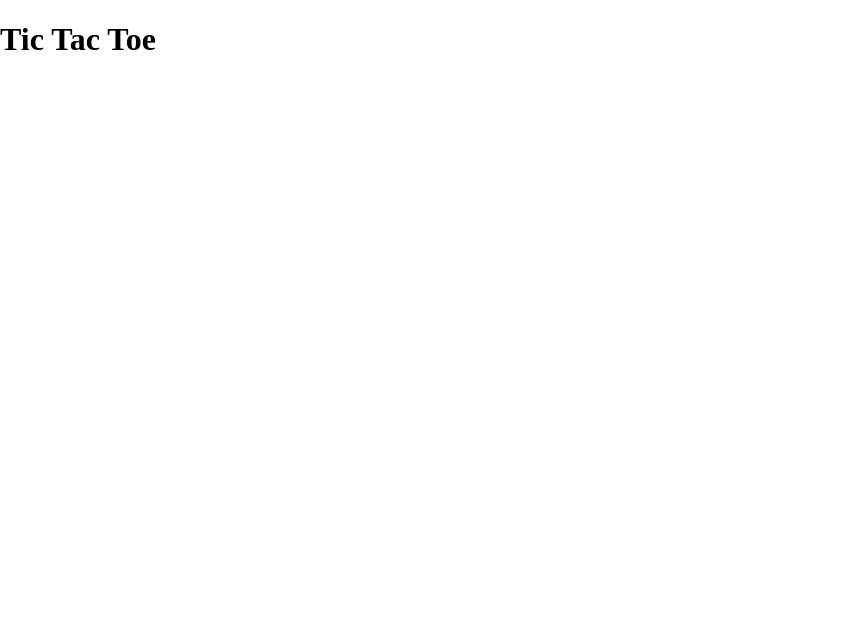
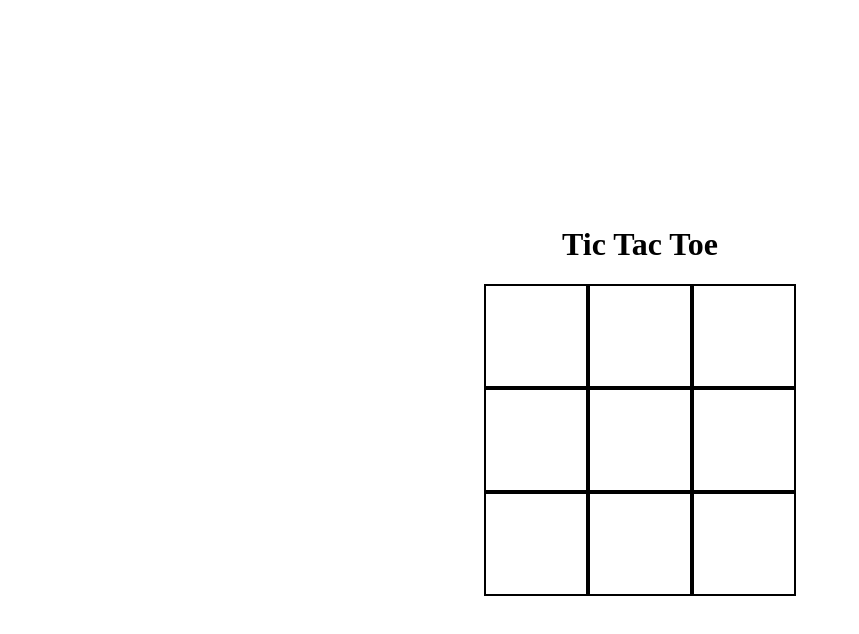
Before and after one commit to oAntonioMauricio/tic-tac-toe, a website: page index.html in a window 1280 px wide. Shown: the whole page, without its empty margins (0-859 px from the left). Drawn offline with Linux system fonts and the light colour scheme.

Commit message:
add Gameboard module, players factory function, etc

```diff
--- a/index.css
+++ b/index.css
@@ -0,0 +1,21 @@
+.main-container {
+  height: 100vh;
+  display: flex;
+  flex-direction: column;
+  justify-content: center;
+  align-items: center;
+}
+
+/* container for the game*/
+.game-container {
+  display: grid;
+  grid-template-columns: 1fr 1fr 1fr;
+  grid-template-rows: 1fr 1fr 1fr;
+}
+
+/* game squares */
+.square-div {
+  width: 100px;
+  height: 100px;
+  border: 2px solid black;
+}
--- a/index.html
+++ b/index.html
@@ -12,6 +12,7 @@
   <body>
     <div class="main-container">
       <h1>Tic Tac Toe</h1>
+      <div class="game-container" id="game-container"></div>
     </div>
   </body>
 </html>
--- a/index.js
+++ b/index.js
@@ -0,0 +1,33 @@
+// Gameboard module
+const Gameboard = (() => {
+  const board = ["x", null, "x", null, null, null, null, null, "o"];
+  const addPlay = (play, spot) => {
+    board[spot] = play;
+  };
+  return {
+    board,
+    addPlay,
+  };
+})();
+
+// Factory Function for players
+const Player = (name, symbol) => ({ name, symbol });
+
+const playerOne = Player("Player One", "x");
+const playerTwo = Player("Player Two", "o");
+
+console.log(playerOne);
+console.log(playerTwo);
+
+// render the the contents of the gameboard array to the webpage
+const gameContainer = document.getElementById("game-container");
+
+for (let i = 0; i < Gameboard.board.length; i += 1) {
+  const squareDiv = document.createElement("div");
+  squareDiv.classList.add("square-div");
+  squareDiv.setAttribute("boardIndex", i);
+  squareDiv.addEventListener("click", () => {
+    console.log("hey");
+  });
+  gameContainer.append(squareDiv);
+}
```
